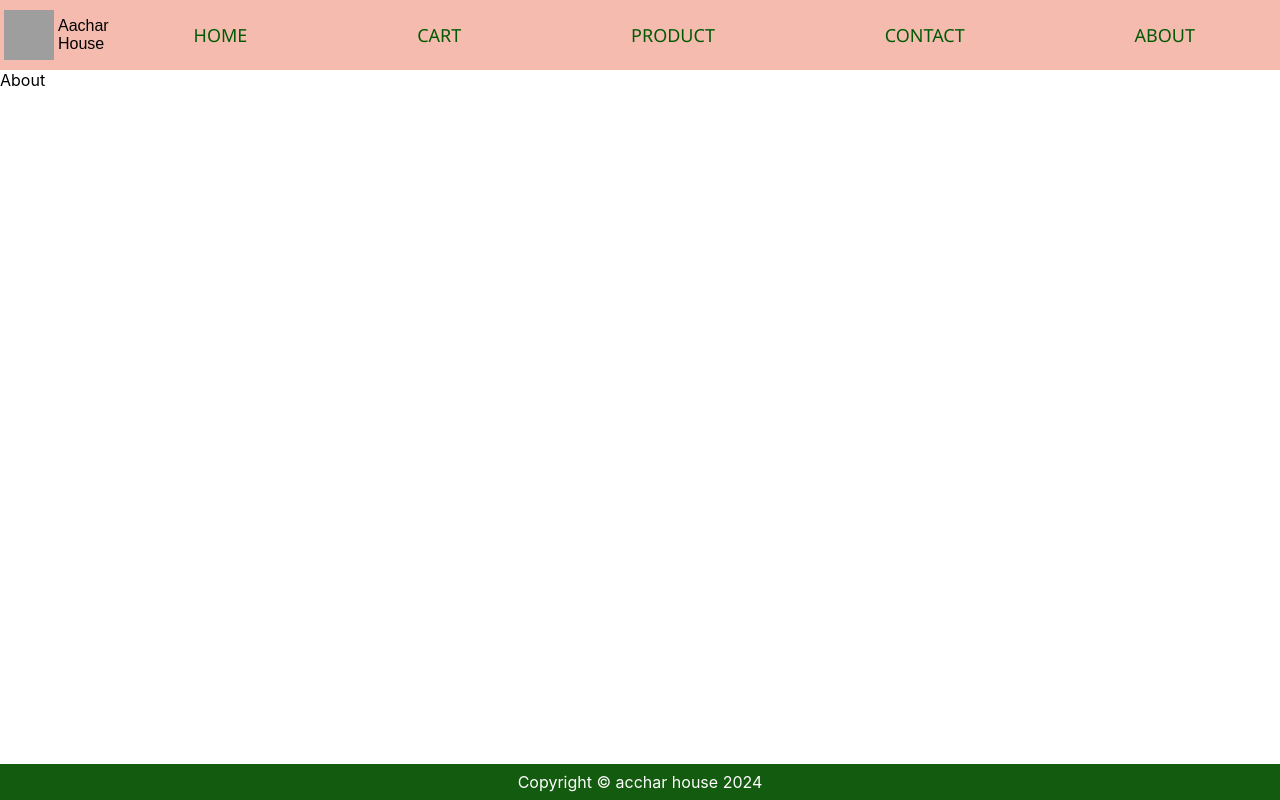
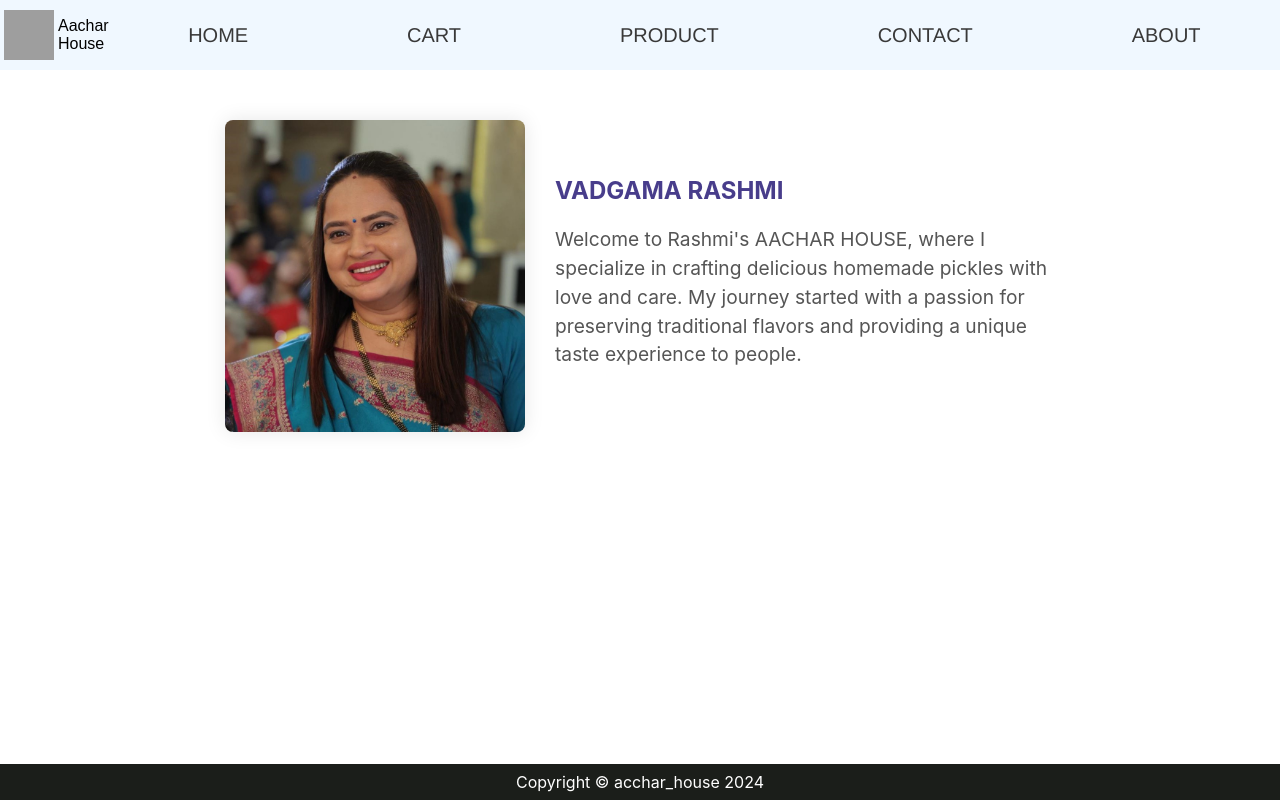
Before and after one commit to joshidev77/aachar_house, a React (Create React App) app: page /about in a window 1280 px wide. Built offline with nearby package versions, Linux system fonts and the light colour scheme; grey boxes are pictures that could not be loaded.

Commit message:
Added About and WelcomePage component to UI.

```diff
--- a/src/App.css
+++ b/src/App.css
@@ -1,12 +1,6 @@
 .App {
   text-align: center;
 }
-
-.App-logo {
-  height: 40vmin;
-  pointer-events: none;
-}
-
 @media (prefers-reduced-motion: no-preference) {
   .App-logo {
     animation: App-logo-spin infinite 20s linear;
@@ -44,23 +38,21 @@
 .navigation{
   display: flex;
   align-items: center;
-  background-color: #f5bbaf;
+  background-color: aliceblue;
   height: 70px;
-  border-bottom: 10px;
   margin-bottom: 0px;
 }
 .navigation a{
   text-transform: uppercase;
   text-decoration: none;
-  color: #005a04;
-  font-size: 18px;
-  font-family: 'Segoe UI', Tahoma, Geneva, Verdana, sans-serif;
-  font-weight: 500;
+  color: #393939;
+  font-size: 20px;
+  font-family: 'Franklin Gothic Medium', 'Arial Narrow', Arial, sans-serif;
   margin:auto;
 }
 footer {
   color: white;
-  background-color: rgb(19, 91, 15);
+  background-color: rgb(27, 30, 26);
   bottom: 0;
   left: 0;
   position: fixed;
--- a/src/App.js
+++ b/src/App.js
@@ -3,12 +3,11 @@
 import Header from "./Components/Header";
 import Footer from "./Components/Footer";
 import ProductQuantityButton from "./Components/ProductQuantityButton";
-import ProductPage from "./Components/Product";
+import ProductPage from "./Components/ProductPage";
 import { Route, Routes } from "react-router-dom";
 import Home from "./Components/Home";
 import Contact from "./Components/Contact";
 import About from "./Components/About";
-import Product from "./Components/Product";
 import Cart from "./Components/Cart";
 function App() {
   return (
@@ -16,13 +15,12 @@
       <Header />
       <Routes>
         <Route path="/" element={<Home/>}/>
+        <Route path="/home" element={<Home/>}/>
         <Route path="/contact" element={<Contact/>}/>
         <Route path="/about" element={<About/>}/>
-        <Route path="/product" element={<Product/>}/>
+        <Route path="/product" element={<ProductPage/>}/>
         <Route path="/cart" element={<Cart/>}/>
       </Routes>
-      {/* <ProductPage /> */}
-      {/* <ProductQuantityButton /> */}
       <Footer />
     </>
   );
--- /dev/null
+++ b/src/Components/About.css
@@ -0,0 +1,34 @@
+/* AboutPage.css */
+
+.about-container {
+    display: flex;
+    justify-content: center;
+    align-items: center;
+    padding: 50px;
+  }
+
+  .image-holder {
+    max-width: 300px;
+    margin-right: 30px;
+  }
+
+  .image-holder img {
+    width: 100%;
+    border-radius: 8px;
+    box-shadow: 0 0 20px rgba(0, 0, 0, 0.1);
+  }
+
+  .text-content {
+    max-width: 500px;
+  }
+
+  h2 {
+    color: #483d8b; /* Dark slate blue */
+    margin-bottom: 20px;
+  }
+
+  p {
+    color: #555;
+    font-size: 1.2em;
+    line-height: 1.5;
+  }
--- a/src/Components/About.js
+++ b/src/Components/About.js
@@ -1,9 +1,23 @@
-import React from 'react'
+// AboutPage.js
+
+import React from 'react';
+import './About.css'; // Import the corresponding CSS file
 
 const About = () => {
   return (
-    <div>About</div>
-  )
-}
+    <div className="about-container">
+      <div className="image-holder">
+        <img src="Rashmi_Vadgama.jpg" alt="Rashmi's AACHAR HOUSE" />
+      </div>
+      <div className="text-content">
+        <h2>VADGAMA RASHMI</h2>
+        <p>
+          Welcome to Rashmi's AACHAR HOUSE, where I specialize in crafting delicious homemade pickles with love and care. My journey started with a passion for preserving traditional flavors and providing a unique taste experience to people.
+        </p>
+        {/* Add more details or customize the description as needed */}
+      </div>
+    </div>
+  );
+};
 
-export default About
+export default About;
--- a/src/Components/Footer.js
+++ b/src/Components/Footer.js
@@ -3,7 +3,7 @@
 const Footer = () => {
     const year = new Date().getFullYear();
 
-    return <footer>{`Copyright © acchar house ${year}`}</footer>;
+    return <footer>{`Copyright © acchar_house ${year}`}</footer>;
 }
 
 export default Footer
--- a/src/Components/Home.js
+++ b/src/Components/Home.js
@@ -1,8 +1,11 @@
 import React from 'react'
+import WelcomePage from './WelcomePage'
 
 const Home = () => {
   return (
-    <div>Home</div>
+    <div>
+        <WelcomePage/>
+    </div>
   )
 }
 
--- a/src/Components/Product.js
+++ b/src/Components/ProductPage.js
@@ -1,6 +1,6 @@
 import React, { useState } from 'react';
 
-const Product = () => {
+const ProductPage = () => {
   const [selectedSize, setSelectedSize] = useState('S');
   const [selectedPrice, setSelectedPrice] = useState(460);
   const [selectedQty, setSelectedQty] = useState(1);
@@ -40,4 +40,4 @@
   );
 };
 
-export default Product;
+export default ProductPage;
--- /dev/null
+++ b/src/Components/WelcomePage.css
@@ -0,0 +1,38 @@
+/* WelcomePage.css */
+.welcome-container {
+    margin: 0 auto;
+    text-align: center;
+    padding: 50px;
+    /*background-color: #ffefd5;  Light yellow background */
+    border-radius: 10px;
+    /* box-shadow: 0 0 20px rgba(0, 0, 0, 0.1); */
+    max-width: 600px;
+  }
+
+  h1 {
+    font-family: serif;
+    color: #483d8b; /* Dark slate blue */
+    font-size: 35px;
+    margin-bottom: 20px;
+  }
+
+  p {
+    color: #555;
+    font-size: 25px;
+    margin-bottom: 30px;
+  }
+
+  button {
+    background-color: #e57373; /* Light red */
+    color: #fff;
+    font-size: 1.2em;
+    padding: 10px 20px;
+    border: none;
+    border-radius: 5px;
+    cursor: pointer;
+    transition: background-color 0.3s ease;
+  }
+
+  button:hover {
+    background-color: #d32f2f; /* Darker red on hover */
+  }
--- /dev/null
+++ b/src/Components/WelcomePage.js
@@ -0,0 +1,17 @@
+import React, { useState } from 'react';
+import './WelcomePage.css'; // Create a corresponding CSS file for styling
+
+const WelcomePage = () => {
+  // You can use state to manage dynamic content or animations
+  const [animationClass, setAnimationClass] = useState('fade-in');
+
+  return (
+    <div className={`welcome-container ${animationClass}`}>
+      <h1>Welcome!! to Aachar House</h1>
+      <p>Experience the authentic taste of homemade pickles.. made with love!</p>
+      <button onClick={() => setAnimationClass('fade-out')}>Explore</button>
+    </div>
+  );
+};
+
+export default WelcomePage;
```
Also changed, not shown: src/Components/Products.js (added, +12 -0 lines), public/Rashmi_Vadgama.jpg (added).
